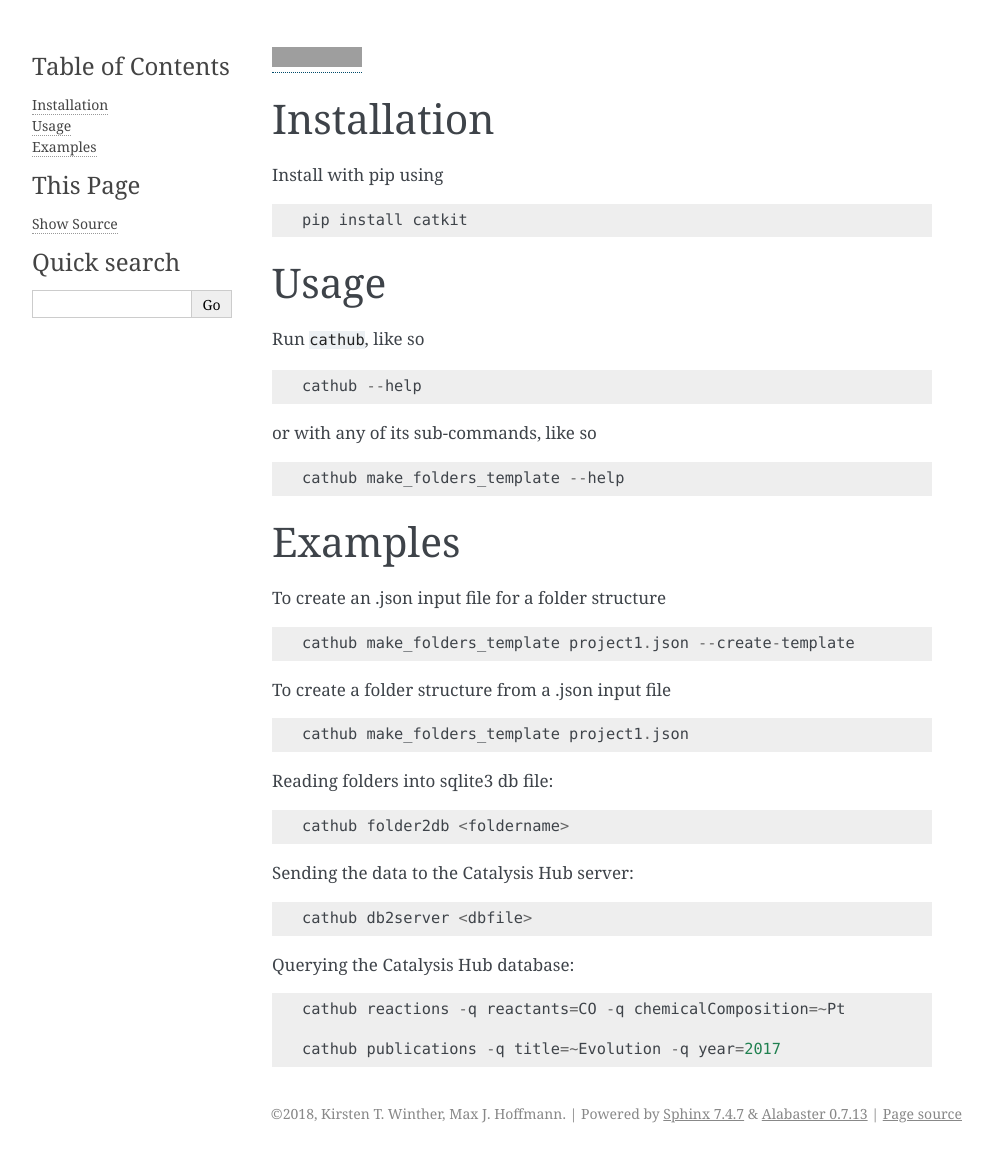
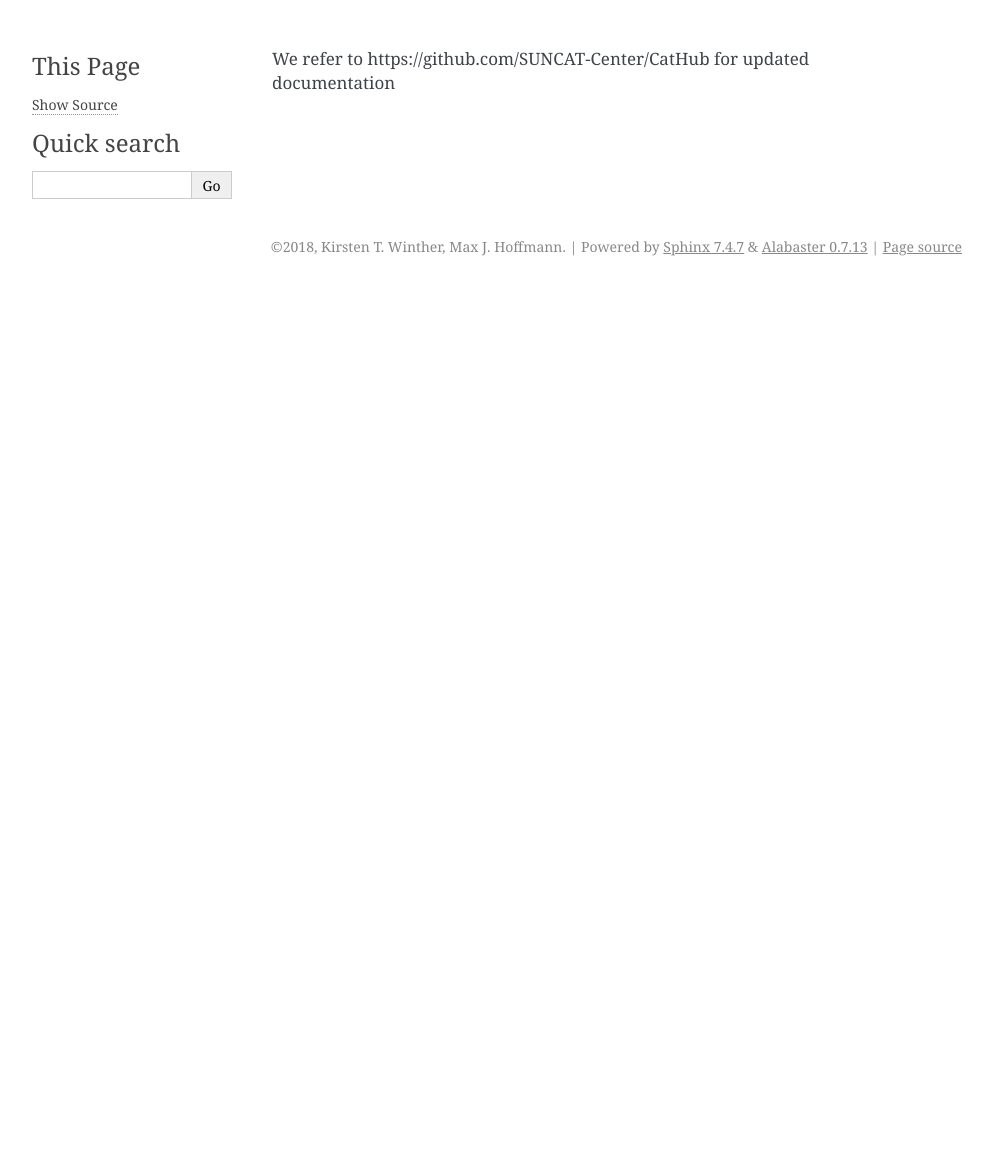
Before and after one commit to SUNCAT-Center/CatalysisHubBackend, a Sphinx documentation site: the page built from docs/source/tutorials/cathubcli.md, in a window 1280 px wide. Shown: the whole page, without its empty margins (148-1141 px from the left). Built offline with Sphinx 7.4.7, drawn with Linux system fonts in a browser that asks for light colours; pages that are not in the unit, such as notebooks, are missing from menus; after the commit the page ends 900 px from its top, so only the background shows below that; grey boxes are pictures that could not be loaded.

Commit message:
fix typos

```diff
--- a/docs/source/tutorials/cathubcli.md
+++ b/docs/source/tutorials/cathubcli.md
@@ -1,42 +1 @@
-[![Build Status](https://travis-ci.org/mhoffman/CatalysisHubCLI.svg?branch=master)](https://travis-ci.org/mhoffman/CatalysisHubCLI)
-## Installation
-
-Install with pip using
-
-    pip install catkit
-
-
-## Usage
-
-Run `cathub`, like so
-
-    cathub --help
-
-or with any of its sub-commands, like so
-
-    cathub make_folders_template --help
-
-## Examples
-
-
-To create an .json input file for a folder structure
-
-    cathub make_folders_template project1.json --create-template
-
-To create a folder structure from a .json input file
-
-    cathub make_folders_template project1.json
-
-Reading folders into sqlite3 db file:
-
-    cathub folder2db <foldername>
-
-Sending the data to the Catalysis Hub server:
-
-    cathub db2server <dbfile>
-
-Querying the Catalysis Hub database:
-
-    cathub reactions -q reactants=CO -q chemicalComposition=~Pt
-
-    cathub publications -q title=~Evolution -q year=2017
+We refer to https://github.com/SUNCAT-Center/CatHub for updated documentation
```
Also changed, not shown: docs/source/tutorials/upload.rst (+8 -8 lines).
